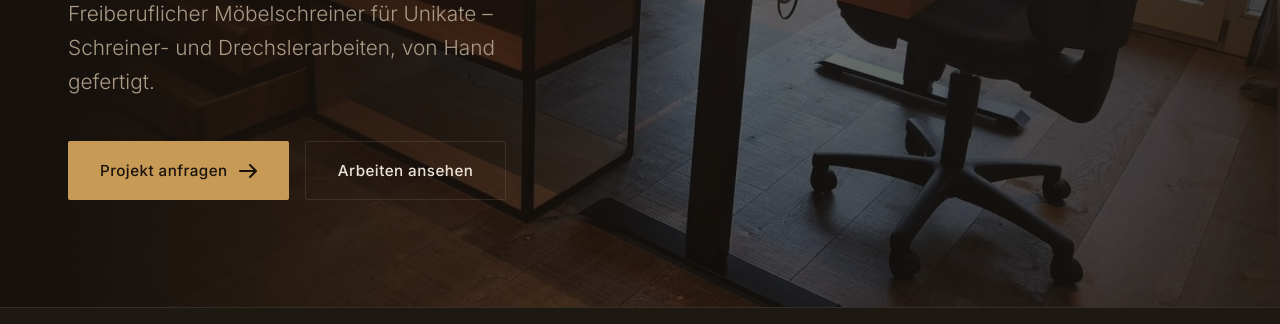
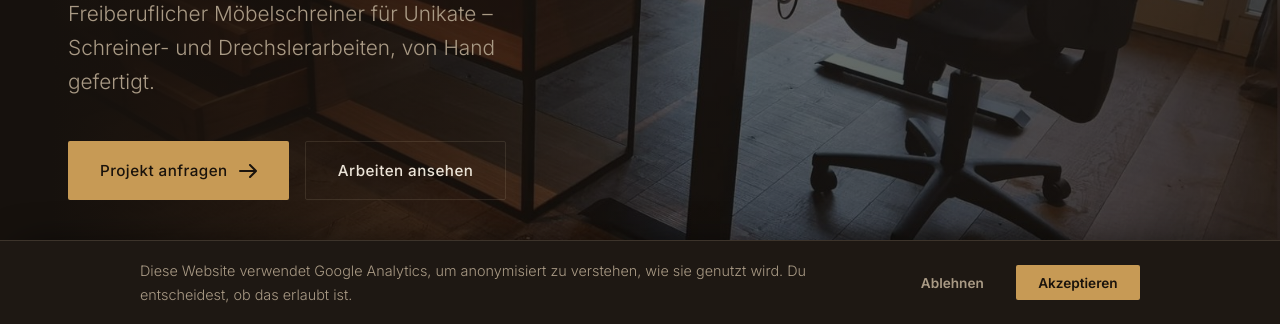
Before and after one commit to patrickheinzer-ai/timber-frame, a plain HTML site: page index.html in a window 1280 px wide. Shown: the part 476-800 px from the top of the page. Drawn offline with Linux system fonts and the light colour scheme.

Commit message:
Add files via upload

```diff
--- a/index.html
+++ b/index.html
@@ -173,6 +173,18 @@
   "knowsAbout": ["Massivholzmöbel", "Schreinerarbeiten", "Drechslerarbeiten", "Möbel auf Mass"]
 }
 </script>
+<style>
+  #cookie-banner{position:fixed;left:0;right:0;bottom:0;z-index:200;background:#1e1813;border-top:1px solid rgba(220,200,170,.16);padding:1.1rem 1.4rem;display:none;box-shadow:0 -10px 40px -20px rgba(0,0,0,.7)}
+  #cookie-banner.show{display:block}
+  #cookie-banner .cb-inner{max-width:1000px;margin:0 auto;display:flex;align-items:center;gap:1.2rem;flex-wrap:wrap;justify-content:center}
+  #cookie-banner p{color:#a99a85;font-size:.9rem;font-weight:300;margin:0;flex:1;min-width:240px;font-family:"Inter",system-ui,sans-serif}
+  #cookie-banner a{color:#e0b56a;text-decoration:underline}
+  #cookie-banner .cb-btns{display:flex;gap:.6rem;flex:none}
+  #cookie-banner button{border:0;padding:.6rem 1.4rem;border-radius:2px;font-size:.85rem;font-weight:600;cursor:pointer;font-family:"Inter",system-ui,sans-serif;transition:opacity .2s}
+  #cookie-banner button:hover{opacity:.85}
+  #cb-accept{background:#c79a55;color:#1a130c}
+  #cb-decline{background:transparent;color:#a99a85;border:1px solid rgba(220,200,170,.2)}
+</style>
 </head>
 <body>
 
@@ -338,6 +350,45 @@
   }
   initReveal();
 </script>
+<div id="cookie-banner">
+  <div class="cb-inner">
+    <p>Diese Website verwendet Google Analytics, um anonymisiert zu verstehen, wie sie genutzt wird. Du entscheidest, ob das erlaubt ist.</p>
+    <div class="cb-btns">
+      <button id="cb-decline">Ablehnen</button>
+      <button id="cb-accept">Akzeptieren</button>
+    </div>
+  </div>
+</div>
+<script>
+(function(){
+  var GA_ID="G-6KTZPLVFQJ";
+  var KEY="tf-consent";
+  function loadGA(){
+    var s=document.createElement("script");
+    s.async=true;s.src="https://www.googletagmanager.com/gtag/js?id="+GA_ID;
+    document.head.appendChild(s);
+    window.dataLayer=window.dataLayer||[];
+    function gtag(){dataLayer.push(arguments);}
+    gtag("js",new Date());
+    gtag("config",GA_ID,{anonymize_ip:true});
+  }
+  var choice=null;
+  try{choice=localStorage.getItem(KEY);}catch(e){}
+  if(choice==="granted"){loadGA();}
+  else if(choice!=="denied"){
+    var b=document.getElementById("cookie-banner");
+    b.classList.add("show");
+    document.getElementById("cb-accept").onclick=function(){
+      try{localStorage.setItem(KEY,"granted");}catch(e){}
+      b.classList.remove("show");loadGA();
+    };
+    document.getElementById("cb-decline").onclick=function(){
+      try{localStorage.setItem(KEY,"denied");}catch(e){}
+      b.classList.remove("show");
+    };
+  }
+})();
+</script>
 <script src="https://identity.netlify.com/v1/netlify-identity-widget.js"></script>
 <script>
   if(window.netlifyIdentity){
```
